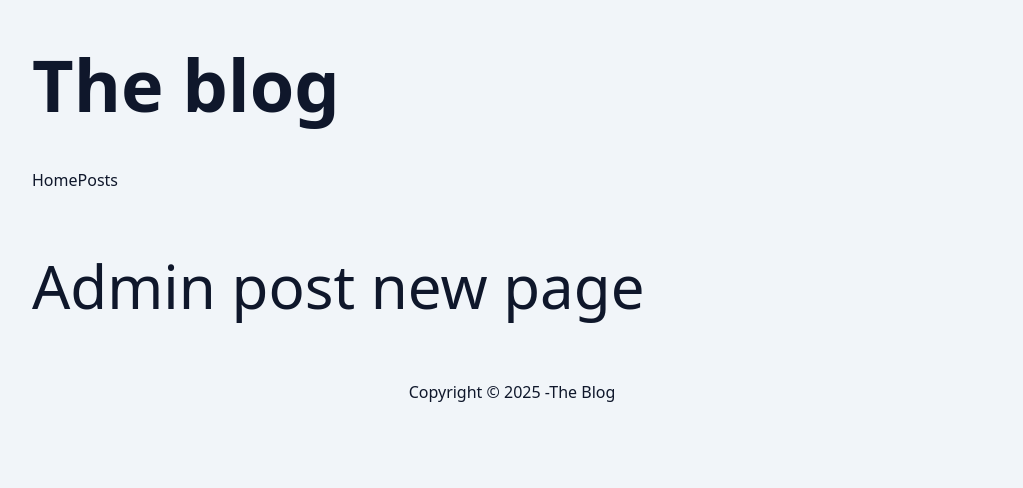
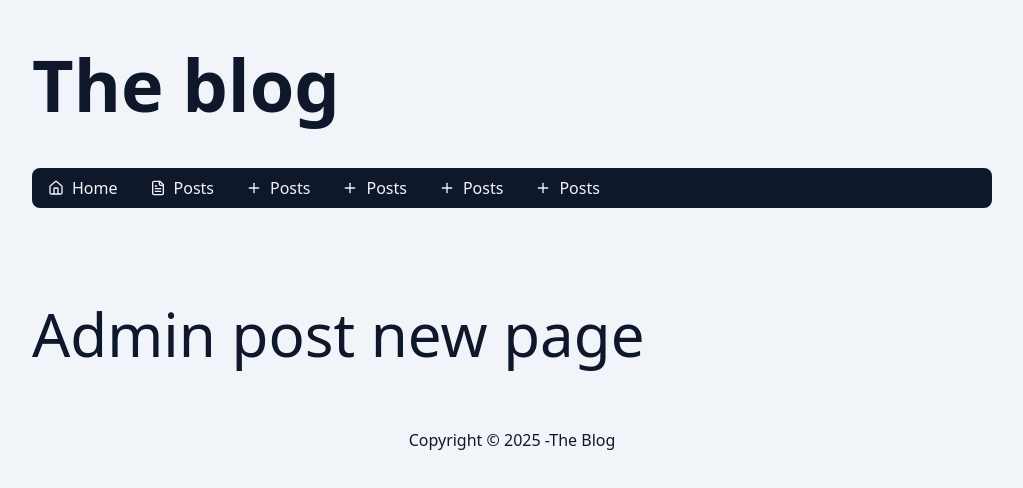
Before and after one commit to joaocarlos-dev/blog-project, a Next.js app: page /admin/post/new in a window 1280 px wide. Shown: the top 488 px of the page, without its empty margins (128-1151 px from the left). Built offline with nearby package versions, Linux system fonts and the light colour scheme.

Commit message:
added style to navbar

```diff
--- a/src/components/Admin/MenuAdmin/index.tsx
+++ b/src/components/Admin/MenuAdmin/index.tsx
@@ -1,13 +1,93 @@
+"use client";
+
+import clsx from "clsx";
+import {
+  CircleXIcon,
+  FileTextIcon,
+  HouseIcon,
+  MenuIcon,
+  PlusIcon,
+} from "lucide-react";
 import Link from "next/link";
+import { usePathname } from "next/navigation";
+import { useEffect, useState } from "react";
 
 export function MenuAdmin() {
+  const [isOpen, setIsOpen] = useState(false);
+  const pathName = usePathname();
+
+  useEffect(() => {
+    setIsOpen(false);
+  }, [pathName]);
+
+  const navClasses = clsx(
+    "bg-slate-900 text-slate-100 rounded-lg mb-8",
+    "flex flex-col transition-all ease-in-out duration-400 overflow-hidden",
+    isOpen ? "max-h-100" : "max-h-10",
+    "sm:max-h-none sm:h-auto sm:overflow-visible sm:flex-row sm:flex-wrap"
+  );
+  const linkClasses = clsx(
+    "px-4",
+    "flex items-center justify-start gap-2 cursor-pointer",
+    "transition hover:bg-slate-800",
+    "h-10",
+    "shrink-0"
+  );
+
+  const openCloseBtnClasses = clsx(
+    linkClasses,
+    "text-blue-200 italic",
+    "sm:hidden"
+  );
+
   return (
-    <nav>
-      <a href="/" target="_blank">
+    <nav className={navClasses}>
+      <button
+        onClick={() => {
+          setIsOpen((s) => !s);
+        }}
+        className={openCloseBtnClasses}
+      >
+        {!isOpen && (
+          <>
+            <MenuIcon />
+            Menu
+          </>
+        )}
+
+        {isOpen && (
+          <>
+            <CircleXIcon />
+            Fechar
+          </>
+        )}
+      </button>
+      <a className={linkClasses} href="/" target="_blank">
+        <HouseIcon size={16} />
         Home
       </a>
 
-      <Link href={"/admin/post"}>Posts</Link>
+      <Link className={linkClasses} href={"/admin/post"}>
+        <FileTextIcon size={16} />
+        Posts
+      </Link>
+
+      <Link className={linkClasses} href={"/admin/post/new"}>
+        <PlusIcon size={16} />
+        Posts
+      </Link>
+      <Link className={linkClasses} href={"/admin/post/new"}>
+        <PlusIcon size={16} />
+        Posts
+      </Link>
+      <Link className={linkClasses} href={"/admin/post/new"}>
+        <PlusIcon size={16} />
+        Posts
+      </Link>
+      <Link className={linkClasses} href={"/admin/post/new"}>
+        <PlusIcon size={16} />
+        Posts
+      </Link>
     </nav>
   );
 }
```
